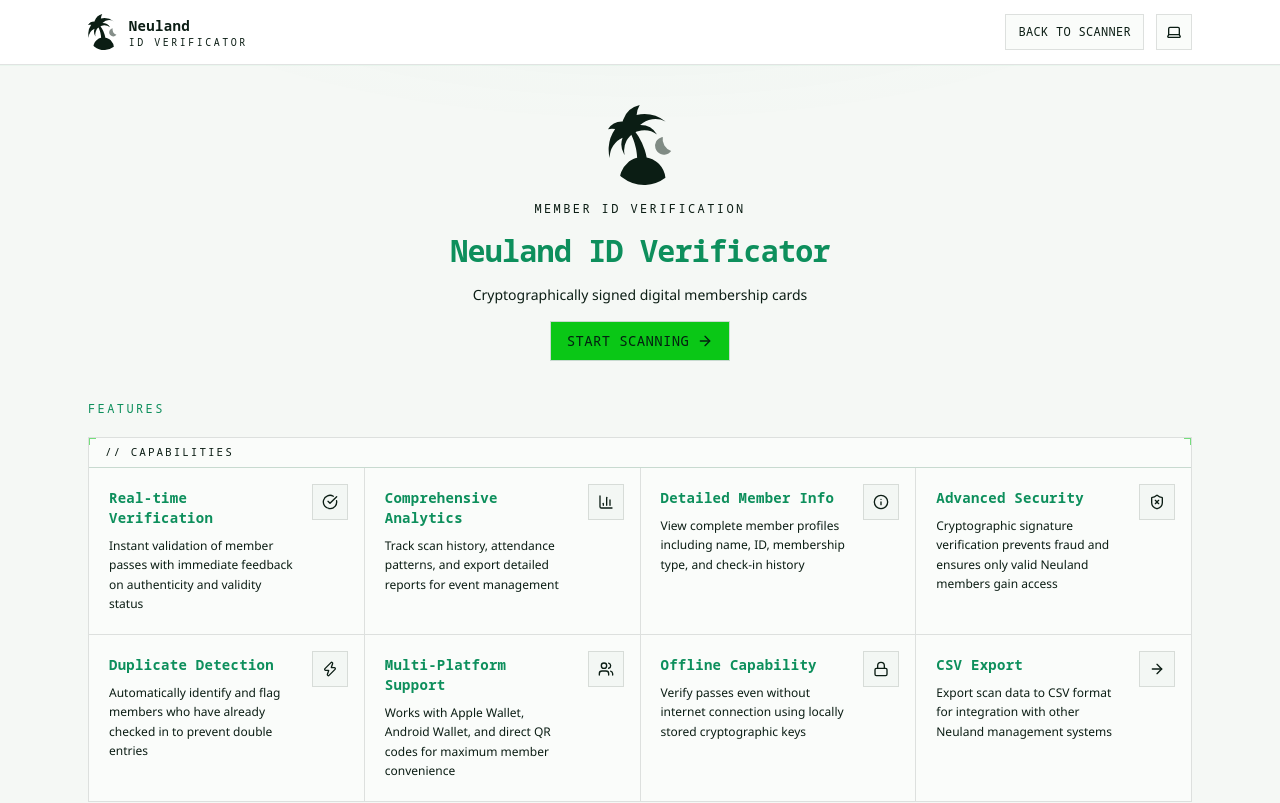
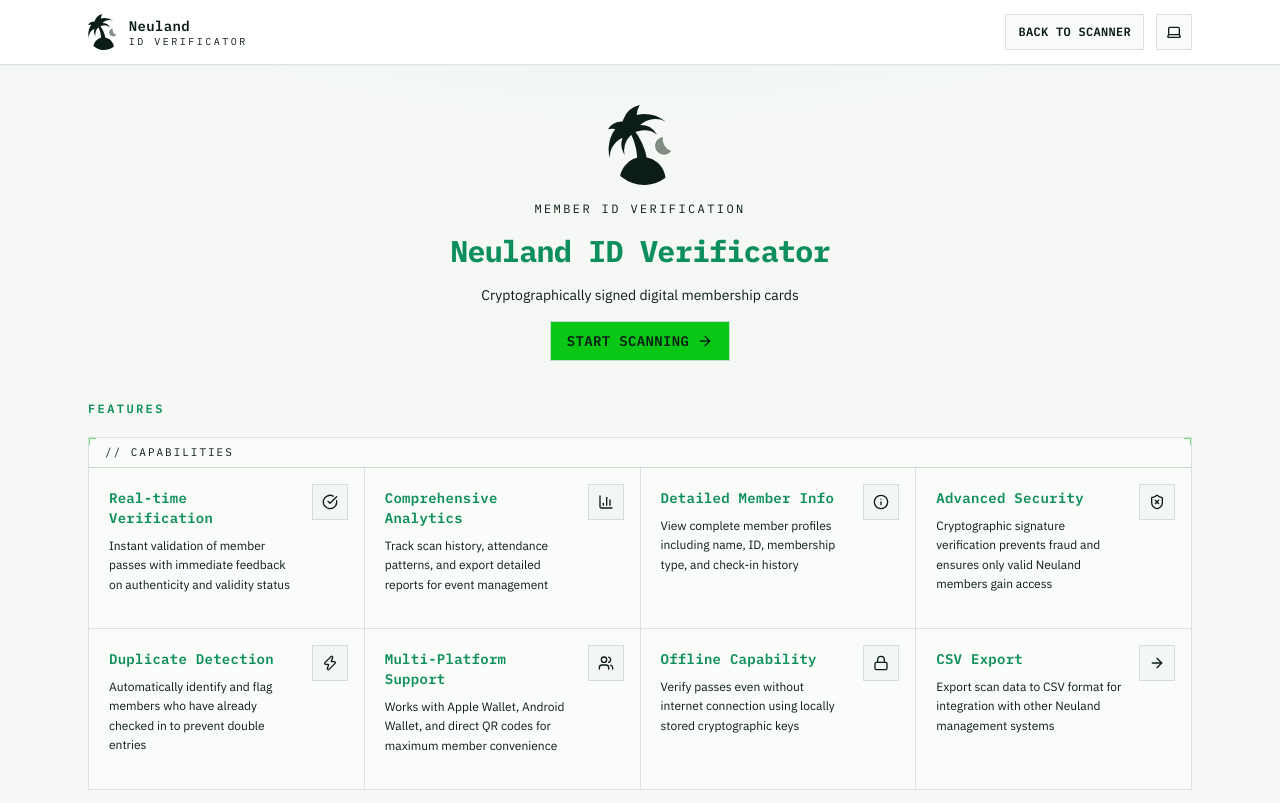
Before and after one commit to neuland-ingolstadt/member-id, a Next.js app in the folder frontend/: page /learn-more in a window 1280 px wide. Shown: the top 803 px of the page. Built offline with nearby package versions, Linux system fonts and the light colour scheme.

Commit message:
style(frontend): update font styles and button appearance
Changed font imports to IBM Plex fonts, updated font weights for h4 elements and buttons to enhance visual consistency and readability across the application.

```diff
--- a/frontend/app/globals.css
+++ b/frontend/app/globals.css
@@ -147,6 +147,7 @@
 	h4 {
 		color: var(--terminal-lightGreen);
 		font-family: var(--font-mono), ui-monospace, monospace;
+		font-weight: 600;
 		letter-spacing: 0.02em;
 	}
 }
--- a/frontend/app/layout.tsx
+++ b/frontend/app/layout.tsx
@@ -1,5 +1,5 @@
 import type { Metadata } from 'next'
-import { Noto_Sans, Noto_Sans_Mono } from 'next/font/google'
+import { IBM_Plex_Mono, IBM_Plex_Sans } from 'next/font/google'
 import Script from 'next/script'
 import type React from 'react'
 import './globals.css'
@@ -8,13 +8,13 @@ import { Navbar } from '@/components/navbar'
 import { PageShell } from '@/components/page-shell'
 import { clientShellScript } from '@/lib/client-shell'
 
-const notoSans = Noto_Sans({
+const ibmPlexSans = IBM_Plex_Sans({
 	subsets: ['latin'],
 	variable: '--font-sans',
 	weight: ['400', '500', '600', '700']
 })
 
-const notoSansMono = Noto_Sans_Mono({
+const ibmPlexMono = IBM_Plex_Mono({
 	subsets: ['latin'],
 	variable: '--font-mono',
 	weight: ['400', '500', '600', '700']
@@ -35,7 +35,7 @@ export default function RootLayout({
 		<html
 			lang="en"
 			suppressHydrationWarning
-			className={`${notoSans.variable} ${notoSansMono.variable}`}
+			className={`${ibmPlexSans.variable} ${ibmPlexMono.variable}`}
 		>
 			<body className="min-h-screen bg-terminal-bg font-sans text-terminal-text antialiased">
 				<Script id="client-shell" strategy="beforeInteractive">
--- a/frontend/components/ui/button.tsx
+++ b/frontend/components/ui/button.tsx
@@ -5,7 +5,7 @@ import * as React from 'react'
 import { cn } from '@/lib/utils'
 
 const buttonVariants = cva(
-	'inline-flex cursor-pointer items-center justify-center gap-2 whitespace-nowrap font-mono text-sm font-medium uppercase tracking-wide transition-colors focus-visible:outline-none focus-visible:ring-2 focus-visible:ring-terminal-cyan/50 disabled:pointer-events-none disabled:cursor-not-allowed disabled:opacity-50 [&_svg]:pointer-events-none [&_svg]:size-4 [&_svg]:shrink-0',
+	'inline-flex cursor-pointer items-center justify-center gap-2 whitespace-nowrap font-mono text-sm font-semibold uppercase tracking-wide transition-colors focus-visible:outline-none focus-visible:ring-2 focus-visible:ring-terminal-cyan/50 disabled:pointer-events-none disabled:cursor-not-allowed disabled:opacity-50 [&_svg]:pointer-events-none [&_svg]:size-4 [&_svg]:shrink-0',
 	{
 		variants: {
 			variant: {
```
Also changed, not shown: frontend/package.json (+20 -20 lines), 1 other file (tests, documents, lock files or other folders).
